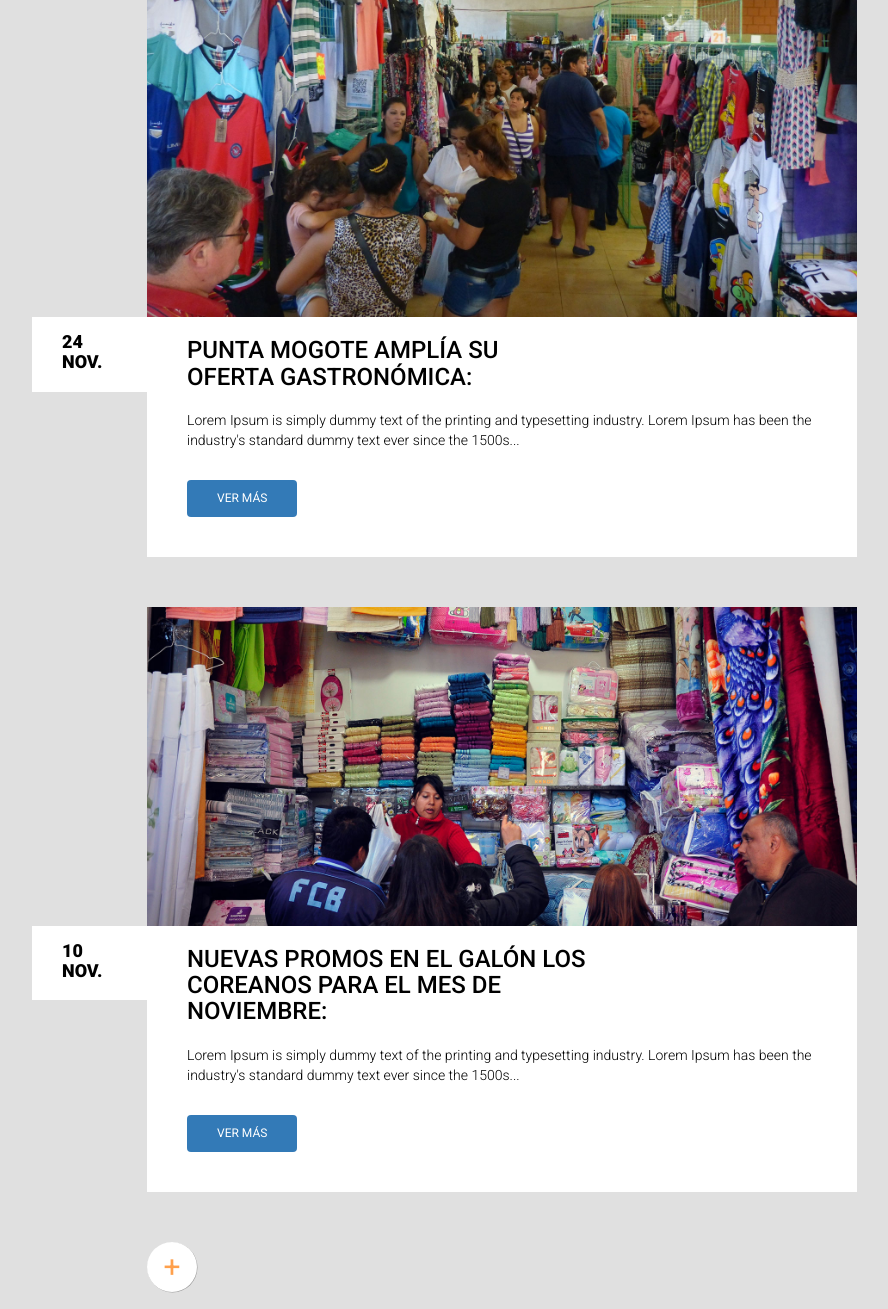
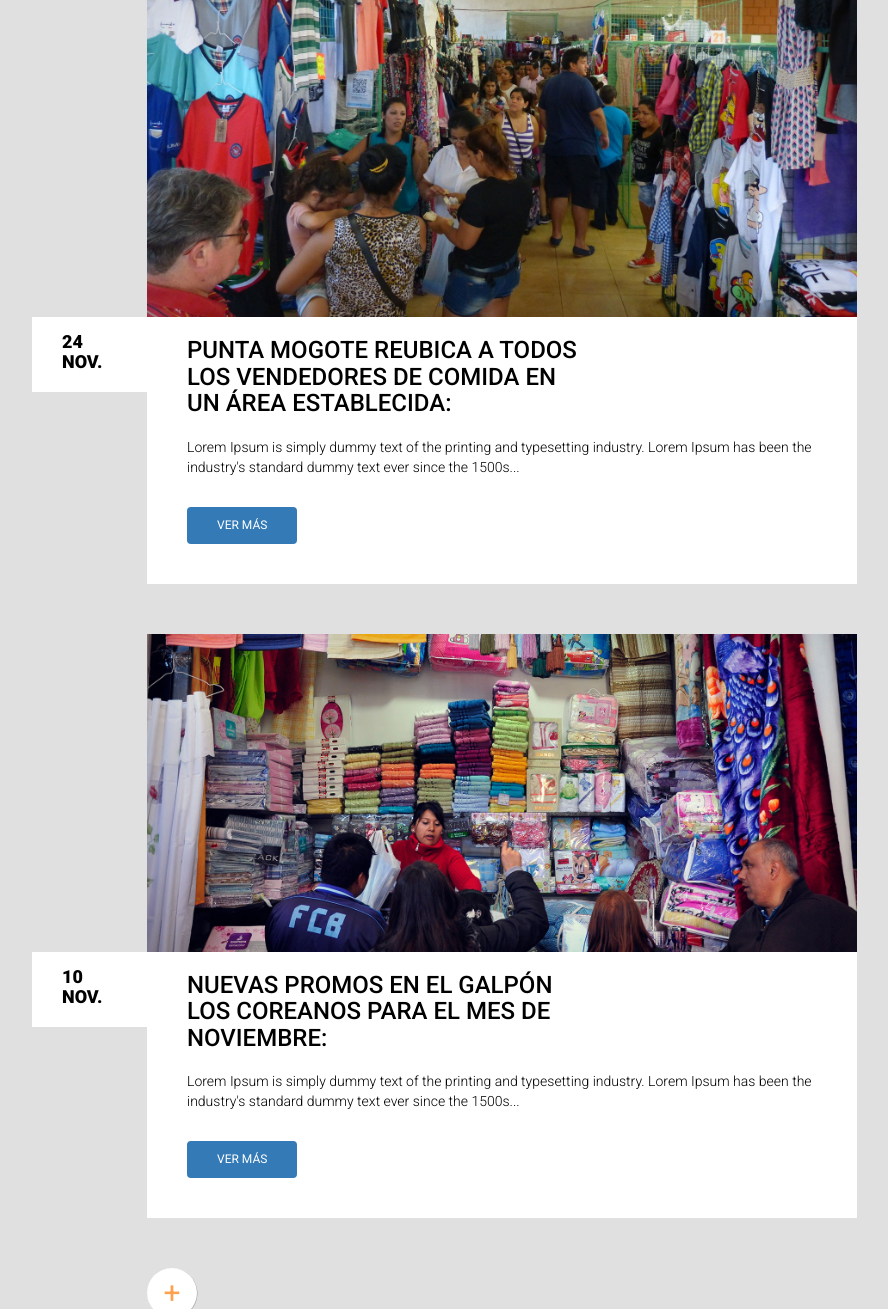
Before and after one commit to DanielAlk/saladaapp.com.ar, a Rails app: page /blog in a window 1280 px wide. Shown: the part 1039-2348 px from the top of the page, without its empty margins (38-926 px from the left). Run offline with Rails 7, Linux system fonts and the light colour scheme; style sheets or scripts are compiled from the project's sources; some libraries are stand-ins or nearby versions.

Commit message:
correct misspelings

```diff
--- a/app/views/pages/blog.html.erb
+++ b/app/views/pages/blog.html.erb
@@ -39,7 +39,7 @@
 						<span>Nov.</span>
 					</div>
 					<div class="article-body">
-						<h3 class="article-title">punta mogote amplía su oferta gastronómica:</h3>
+						<h3 class="article-title">punta mogote reubica a todos los vendedores de comida en un área establecida:</h3>
 						<p class="article-text">Lorem Ipsum is simply dummy text of the printing and typesetting industry. Lorem Ipsum has been the industry's standard dummy text ever since the 1500s...</p>
 						<span class="btn btn-primary">Ver más</span>
 					</div>
@@ -57,7 +57,7 @@
 						<span>Nov.</span>
 					</div>
 					<div class="article-body">
-						<h3 class="article-title">nuevas promos en el galón los coreanos para el mes de noviembre:</h3>
+						<h3 class="article-title">nuevas promos en el galpón los coreanos para el mes de noviembre:</h3>
 						<p class="article-text">Lorem Ipsum is simply dummy text of the printing and typesetting industry. Lorem Ipsum has been the industry's standard dummy text ever since the 1500s...</p>
 						<span class="btn btn-primary">Ver más</span>
 					</div>
--- a/app/views/pages/home.html.erb
+++ b/app/views/pages/home.html.erb
@@ -116,7 +116,7 @@
 						</div>
 						<div class="vertical-align">
 							<div class="middle">
-								Guiate dentro de la feria siguiendo nuestro mapa online y enterate de los horarios de las ferias.
+								Guiate dentro de la feria siguiendo nuestro mapa online y enteráte de los horarios de las ferias.
 							</div>
 						</div>
 					</li>
@@ -140,7 +140,7 @@
 						</div>
 						<div class="vertical-align">
 							<div class="middle">
-								Si sos comerciante, podés publicar ofertas, fotos de productos y actualizar toda la información de tu puesto en forma oline en cualquier momento.
+								Si sos comerciante, podés publicar ofertas, fotos de productos y actualizar toda la información de tu puesto en forma online en cualquier momento.
 							</div>
 						</div>
 					</li>
```
